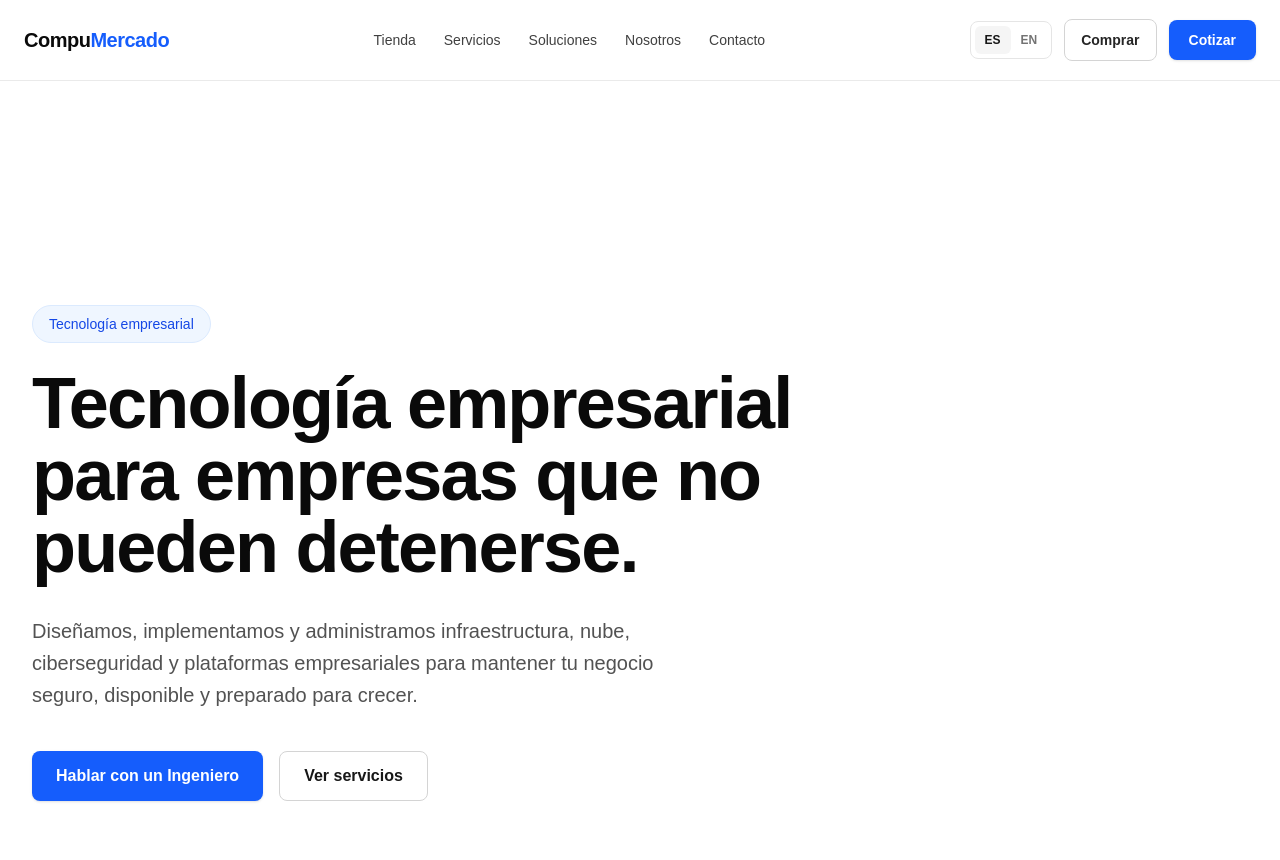
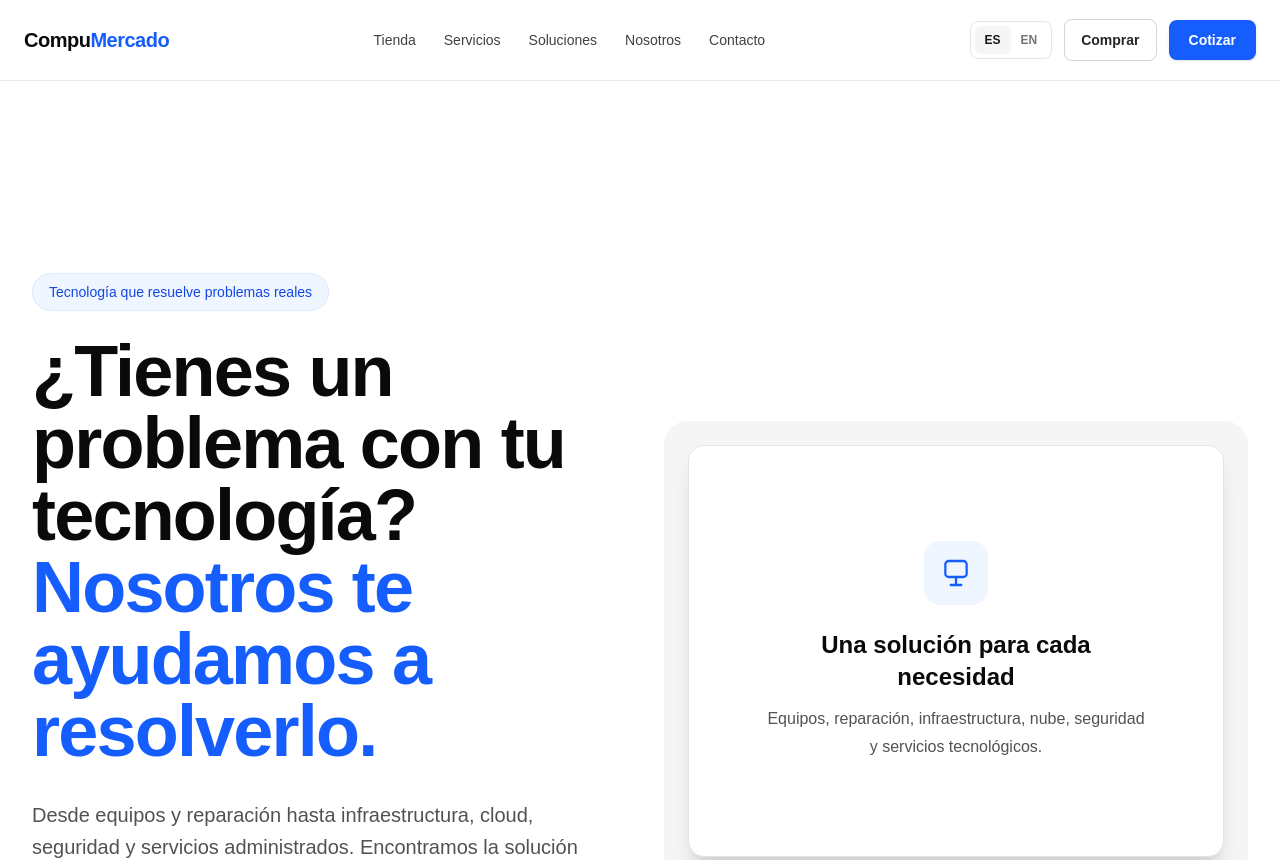
Before and after one commit to jsolisba/compumercado-web, a Next.js app: page / in a window 1280 px wide. Shown: the top 860 px of the page. Built offline with nearby package versions, Linux system fonts and the light colour scheme.

Commit message:
feat: redesign hero around customer problems

```diff
--- a/src/components/home/Hero.tsx
+++ b/src/components/home/Hero.tsx
@@ -6,32 +6,80 @@ export default function Hero() {
   return (
     <Section className="relative overflow-hidden bg-white">
       <Container>
-        <div className="max-w-4xl py-20 lg:py-28">
-
+        <div className="grid min-h-[620px] items-center gap-12 py-16 lg:grid-cols-2 lg:py-20">
+          <div className="max-w-2xl">
             <div className="mb-6 inline-flex items-center rounded-full border border-blue-100 bg-blue-50 px-4 py-2 text-sm font-medium text-blue-700">
-            Tecnología empresarial
+              Tecnología que resuelve problemas reales
             </div>
 
-          <h1 className="max-w-4xl text-5xl font-bold tracking-tight text-neutral-950 sm:text-6xl lg:text-7xl">
-            Tecnología empresarial para empresas que no pueden detenerse.
+            <h1 className="text-5xl font-bold tracking-tight text-neutral-950 sm:text-6xl lg:text-7xl">
+              ¿Tienes un problema con tu tecnología?
+              <span className="block text-blue-600">
+                Nosotros te ayudamos a resolverlo.
+              </span>
             </h1>
 
-          <p className="mt-8 max-w-2xl text-lg leading-8 text-neutral-600 sm:text-xl">
-            Diseñamos, implementamos y administramos infraestructura,
-            nube, ciberseguridad y plataformas empresariales para mantener
-            tu negocio seguro, disponible y preparado para crecer.
+            <p className="mt-8 max-w-xl text-lg leading-8 text-neutral-600 sm:text-xl">
+              Desde equipos y reparación hasta infraestructura, cloud,
+              seguridad y servicios administrados. Encontramos la solución
+              que necesitas, sin importar qué tan técnico seas.
             </p>
 
             <div className="mt-10 flex flex-col gap-4 sm:flex-row">
               <Button href="/contact">
-              Hablar con un Ingeniero
+                Necesito ayuda
               </Button>
 
               <Button href="/services" variant="secondary">
-              Ver servicios
+                Ver soluciones
               </Button>
             </div>
 
+            <p className="mt-6 text-sm text-neutral-500">
+              Personas, pequeños negocios y empresas.
+            </p>
+          </div>
+
+          <div className="relative hidden min-h-[460px] lg:block">
+            <div className="absolute inset-0 rounded-3xl bg-neutral-100" />
+
+            <div className="absolute inset-6 rounded-2xl border border-neutral-200 bg-white shadow-xl">
+              <div className="flex h-full items-center justify-center p-10">
+                <div className="max-w-sm text-center">
+                  <div className="mx-auto flex h-16 w-16 items-center justify-center rounded-2xl bg-blue-50 text-blue-600">
+                    <svg
+                      viewBox="0 0 24 24"
+                      fill="none"
+                      stroke="currentColor"
+                      strokeWidth="1.7"
+                      className="h-8 w-8"
+                      aria-hidden="true"
+                    >
+                      <path
+                        strokeLinecap="round"
+                        strokeLinejoin="round"
+                        d="M4 5.5A2.5 2.5 0 0 1 6.5 3h11A2.5 2.5 0 0 1 20 5.5v7A2.5 2.5 0 0 1 17.5 15h-11A2.5 2.5 0 0 1 4 12.5v-7Z"
+                      />
+                      <path
+                        strokeLinecap="round"
+                        strokeLinejoin="round"
+                        d="M8 21h8M12 15v6"
+                      />
+                    </svg>
+                  </div>
+
+                  <h2 className="mt-6 text-2xl font-bold text-neutral-950">
+                    Una solución para cada necesidad
+                  </h2>
+
+                  <p className="mt-3 leading-7 text-neutral-600">
+                    Equipos, reparación, infraestructura, nube, seguridad y
+                    servicios tecnológicos.
+                  </p>
+                </div>
+              </div>
+            </div>
+          </div>
         </div>
       </Container>
     </Section>
```
Lines whose indentation alone changed are shown as unchanged.
